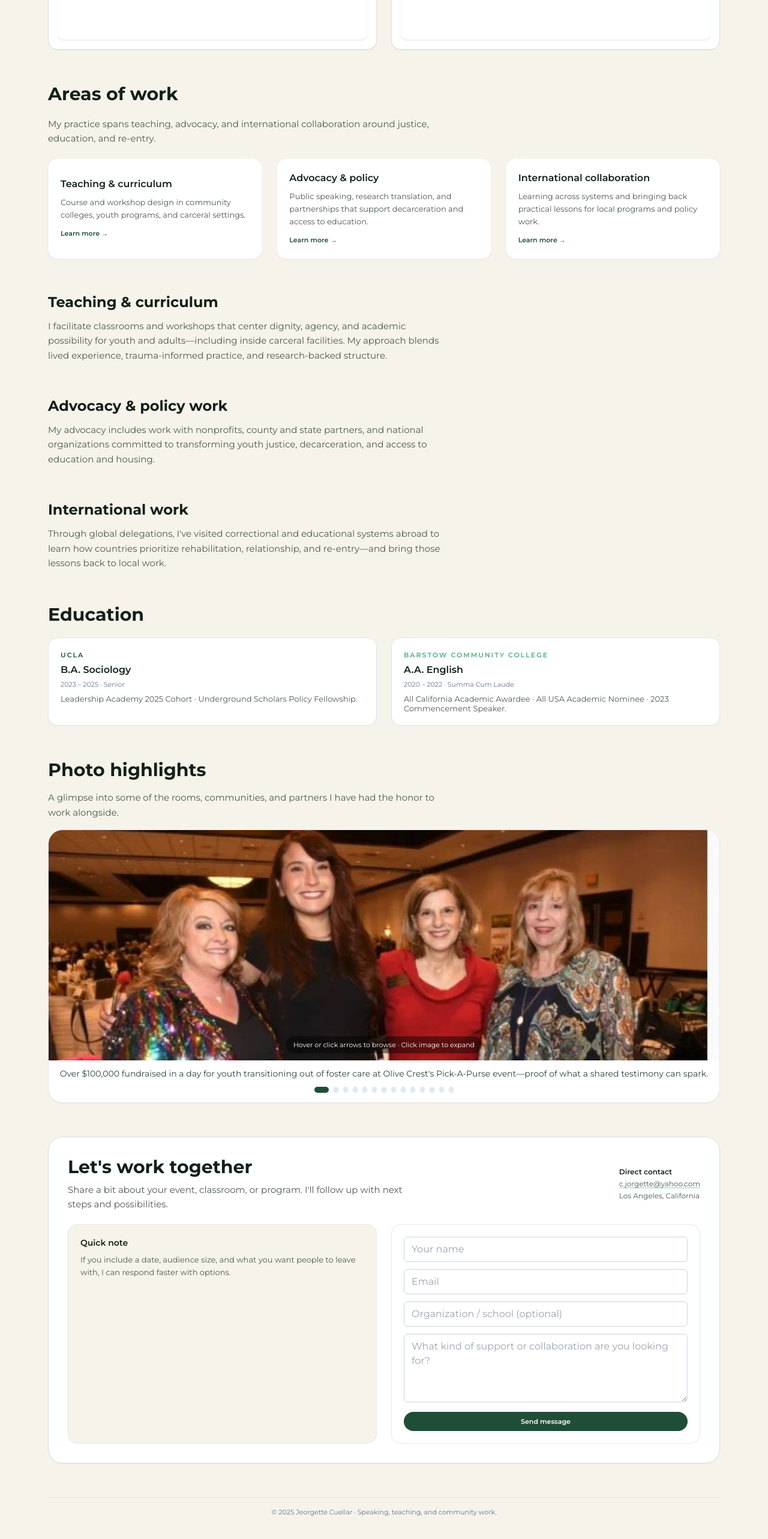
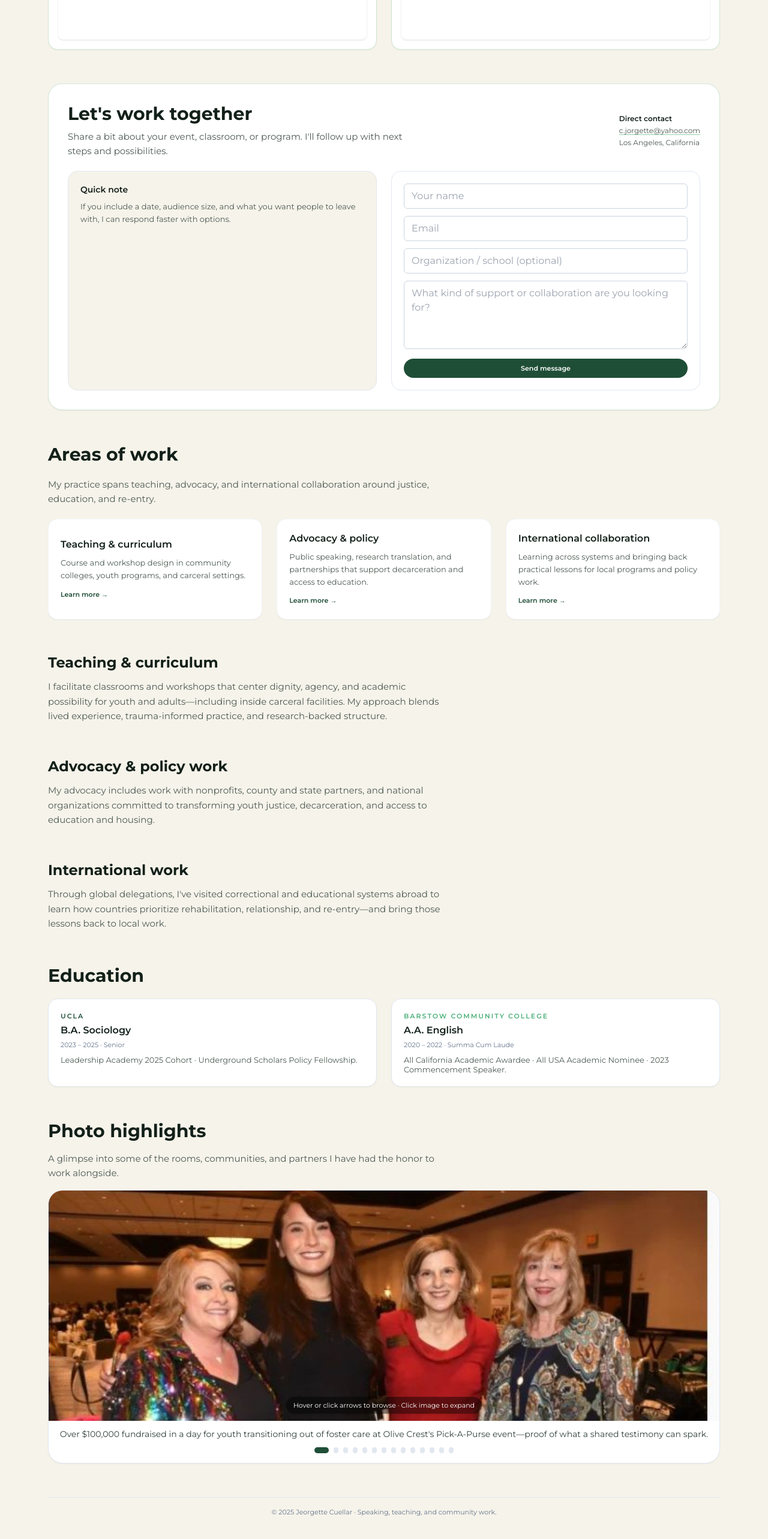
Before and after one commit to jeorgettecuellar/jeorgettecuellar-website, a React (Vite) app: page / in a window 1280 px wide. Shown: the part 1462-4028 px from the top of the page at 60% size. Built offline with nearby package versions, Linux system fonts and the light colour scheme; grey boxes are pictures that could not be loaded.

Commit message:
Update App.jsx

```diff
--- a/App.jsx
+++ b/App.jsx
@@ -438,7 +438,75 @@ export default function App() {
           </div>
         </motion.section>
 
-        {/* PORTFOLIO */}
+        {/* ✅ CONTACT MOVED UP (NOW ABOVE "AREAS OF WORK") */}
+        <motion.section
+          id="contact"
+          className="rounded-3xl border border-[#CFE7D4] bg-white shadow-sm p-6 md:p-8 space-y-5"
+          variants={sectionFade}
+          initial="hidden"
+          whileInView="visible"
+          viewport={{ once: true, amount: 0.25 }}
+        >
+          <div className="flex flex-col md:flex-row md:items-center md:justify-between gap-3">
+            <div>
+              <h2 className="text-2xl md:text-3xl font-bold">Let&apos;s work together</h2>
+              <p className="mt-2 text-sm md:text-[15px] text-[#4C5A52] max-w-xl leading-relaxed">
+                Share a bit about your event, classroom, or program. I&apos;ll follow up with next steps and possibilities.
+              </p>
+            </div>
+            <div className="text-xs text-[#4C5A52]">
+              <p className="font-semibold text-[#122019]">Direct contact</p>
+              <p className="mt-1">
+                <a
+                  href="mailto:c.jorgette@yahoo.com"
+                  className="underline decoration-[#8FD0A8] underline-offset-2 hover:decoration-[#1F4E37]"
+                >
+                  c.jorgette@yahoo.com
+                </a>
+              </p>
+              <p className="mt-1">Los Angeles, California</p>
+            </div>
+          </div>
+
+          <div className="grid md:grid-cols-2 gap-6">
+            <div className="rounded-2xl border border-slate-200 bg-[#F6F3EA] p-5">
+              <p className="text-sm font-semibold">Quick note</p>
+              <p className="mt-2 text-xs md:text-[13px] text-[#4C5A52] leading-relaxed">
+                If you include a date, audience size, and what you want people to leave with, I can respond faster with options.
+              </p>
+            </div>
+
+            <div className="rounded-2xl border border-slate-200 bg-white p-5">
+              <form className="grid gap-3">
+                <input
+                  className="border border-slate-300 rounded-md px-3 py-2"
+                  placeholder="Your name"
+                />
+                <input
+                  className="border border-slate-300 rounded-md px-3 py-2"
+                  placeholder="Email"
+                />
+                <input
+                  className="border border-slate-300 rounded-md px-3 py-2"
+                  placeholder="Organization / school (optional)"
+                />
+                <textarea
+                  className="border border-slate-300 rounded-md px-3 py-2"
+                  rows={4}
+                  placeholder="What kind of support or collaboration are you looking for?"
+                />
+                <button
+                  type="button"
+                  className="mt-1 inline-flex items-center justify-center rounded-full bg-[#1F4E37] px-4 py-2 text-[11px] font-semibold text-white hover:bg-[#173A29]"
+                >
+                  Send message
+                </button>
+              </form>
+            </div>
+          </div>
+        </motion.section>
+
+        {/* PORTFOLIO (Areas of work) */}
         <motion.section
           id="portfolio"
           className="space-y-5"
@@ -573,7 +641,7 @@ export default function App() {
           </div>
         </motion.section>
 
-        {/* ✅ GALLERY (SLIDESHOW ONLY — NO CARDS) */}
+        {/* GALLERY (SLIDESHOW ONLY — NO CARDS) */}
         <motion.section
           id="gallery"
           className="space-y-4"
@@ -594,7 +662,6 @@ export default function App() {
             viewport={{ once: true }}
             transition={{ duration: 0.45 }}
           >
-            {/* IMAGE (cropped nicely to fill space) */}
             <div className="relative bg-slate-100">
               <img
                 src={currentPhoto.src}
@@ -604,7 +671,6 @@ export default function App() {
                 onClick={() => setLightboxItem(currentPhoto)}
               />
 
-              {/* PREV */}
               <button
                 type="button"
                 className="absolute inset-y-0 left-0 w-1/2 flex items-center justify-start"
@@ -618,7 +684,6 @@ export default function App() {
                 </span>
               </button>
 
-              {/* NEXT */}
               <button
                 type="button"
                 className="absolute inset-y-0 right-0 w-1/2 flex items-center justify-end"
@@ -637,12 +702,10 @@ export default function App() {
               </div>
             </div>
 
-            {/* CAPTION */}
             <figcaption className="px-4 py-3 text-[12px] md:text-sm text-[#304139] text-center">
               {currentPhoto.caption}
             </figcaption>
 
-            {/* DOTS */}
             <div className="flex items-center justify-center gap-2 pb-4">
               {photoHighlights.map((_, indicatorIndex) => (
                 <button
@@ -659,68 +722,6 @@ export default function App() {
               ))}
             </div>
           </motion.figure>
-        </motion.section>
-
-        {/* CONTACT */}
-        <motion.section
-          id="contact"
-          className="rounded-3xl border border-[#CFE7D4] bg-white shadow-sm p-6 md:p-8 space-y-5"
-          variants={sectionFade}
-          initial="hidden"
-          whileInView="visible"
-          viewport={{ once: true, amount: 0.25 }}
-        >
-          <div className="flex flex-col md:flex-row md:items-center md:justify-between gap-3">
-            <div>
-              <h2 className="text-2xl md:text-3xl font-bold">Let&apos;s work together</h2>
-              <p className="mt-2 text-sm md:text-[15px] text-[#4C5A52] max-w-xl leading-relaxed">
-                Share a bit about your event, classroom, or program. I&apos;ll follow up with next steps and possibilities.
-              </p>
-            </div>
-            <div className="text-xs text-[#4C5A52]">
-              <p className="font-semibold text-[#122019]">Direct contact</p>
-              <p className="mt-1">
-                <a
-                  href="mailto:c.jorgette@yahoo.com"
-                  className="underline decoration-[#8FD0A8] underline-offset-2 hover:decoration-[#1F4E37]"
-                >
-                  c.jorgette@yahoo.com
-                </a>
-              </p>
-              <p className="mt-1">Los Angeles, California</p>
-            </div>
-          </div>
-
-          <div className="grid md:grid-cols-2 gap-6">
-            <div className="rounded-2xl border border-slate-200 bg-[#F6F3EA] p-5">
-              <p className="text-sm font-semibold">Quick note</p>
-              <p className="mt-2 text-xs md:text-[13px] text-[#4C5A52] leading-relaxed">
-                If you include a date, audience size, and what you want people to leave with, I can respond faster with options.
-              </p>
-            </div>
-
-            <div className="rounded-2xl border border-slate-200 bg-white p-5">
-              <form className="grid gap-3">
-                <input className="border border-slate-300 rounded-md px-3 py-2" placeholder="Your name" />
-                <input className="border border-slate-300 rounded-md px-3 py-2" placeholder="Email" />
-                <input
-                  className="border border-slate-300 rounded-md px-3 py-2"
-                  placeholder="Organization / school (optional)"
-                />
-                <textarea
-                  className="border border-slate-300 rounded-md px-3 py-2"
-                  rows={4}
-                  placeholder="What kind of support or collaboration are you looking for?"
-                />
-                <button
-                  type="button"
-                  className="mt-1 inline-flex items-center justify-center rounded-full bg-[#1F4E37] px-4 py-2 text-[11px] font-semibold text-white hover:bg-[#173A29]"
-                >
-                  Send message
-                </button>
-              </form>
-            </div>
-          </div>
         </motion.section>
 
         {/* LIGHTBOX */}
```
